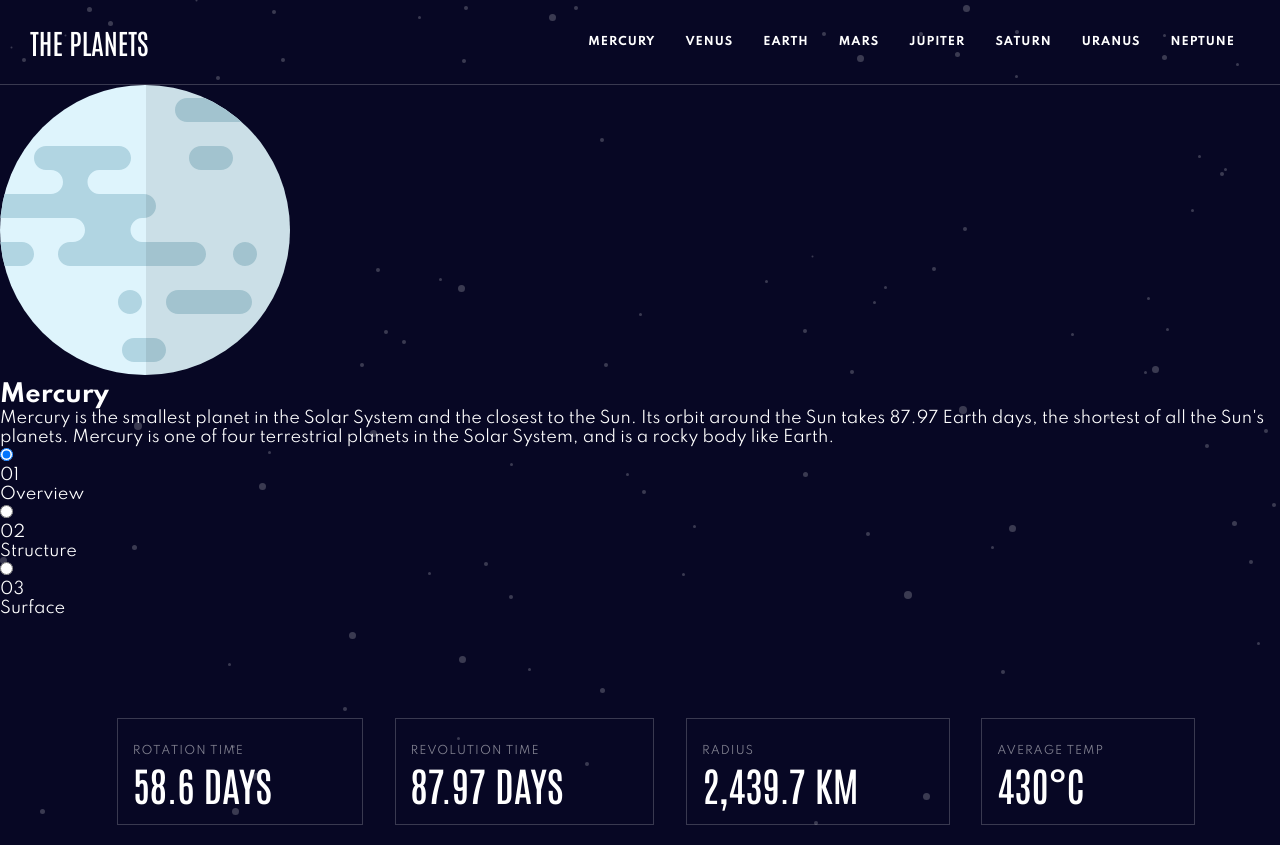
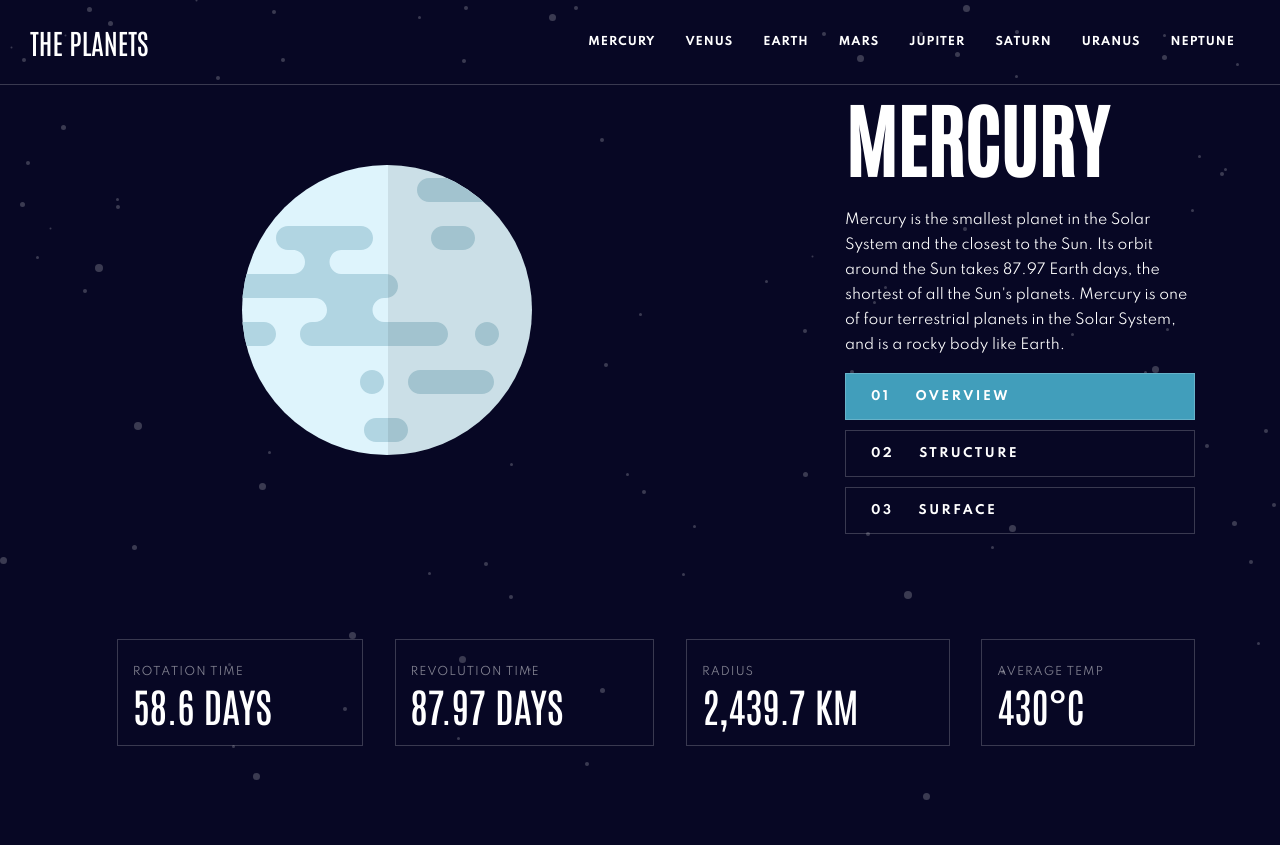
Before and after one commit to itsagift/planetsite, a React app: page / in a window 1280 px wide. After the commit the page ends 800 px from the top, so only its background shows below. Built offline with nearby package versions, Linux system fonts and the light colour scheme.

Commit message:
WIP Tablet

```diff
--- a/src/components/Planet.js
+++ b/src/components/Planet.js
@@ -30,8 +30,10 @@ export default function Planet({planet}){
                 <MainImage detail={detail} planet={planet}/>
             </div>
             <div className="main__details">
+                <div className="details__text">
                 <h2 className="detail__title">{planet.name}</h2>
                 <div className="detail__desc">{planet[detail].content}</div>
+                </div>
                 <div className="details__input">
 
                     <input className="detail__input" type="radio" id="overview"
--- a/src/css/style.css
+++ b/src/css/style.css
@@ -12,10 +12,7 @@ body{
 header{
     display: flex;
     align-items: center;
-    justify-content: space-between;
-    height:85px;
-    padding: 0 30px;
-    border-bottom:1px solid rgba(255, 255, 255, 0.2)
+    border-bottom:1px solid rgba(255, 255, 255, 0.2);
 }
 .header__title{
     font-family: 'Antonio';
@@ -25,7 +22,6 @@ header{
     line-height: 100%;
 }
 .header__links{
-    margin-left: auto;
     list-style: none;
     display: flex;
     font-size: 11px;
@@ -37,38 +33,18 @@ header{
 .header__link{
     margin: 0 15px;
 }
+
 .header__link:hover{
     cursor: pointer;
 }
-@media screen and (min-device-width: 1200px) and (max-device-width: 1600px) {
 .main{
-        padding: 0 85px;
-        display:flex;
-        flex-direction: row;
-        justify-content: space-between;
-    }
-.main__image{
-    margin: auto;
+    padding: 0 85px;
+    display:flex;
 }
 .main__details{
-    margin-left: auto;
     display: flex;
-    flex-direction: column;
-    width: 30%;
-    min-width: 350px;
-}
-.detail__title{
-    font-size: 80px;
-    font-family: 'Antonio';
-    text-transform: uppercase;
-}
-.detail__desc{
-    font-size: 14px;
-    line-height: 25px;
-    margin-top: 20px;
 }
 .details__input{
-    margin-top:10px;
     display: flex;
     flex-direction: column;
 }
@@ -92,6 +68,43 @@ header{
     text-transform: uppercase;
     letter-spacing: 2.5px;
 }
+
+@media screen and (min-width: 1200px) {
+    header{
+        flex-direction: row;
+        padding: 0 30px;
+        justify-content: space-between;
+        height:85px;
+    }
+    .header__links{
+        margin-left: auto;
+    }
+    .main{
+        flex-direction: row;
+        justify-content: space-between;
+    }
+    .main__image{
+        margin: auto;
+    }
+    .main__details{
+    margin-left: auto;
+    flex-direction: column;
+    width: 30%;
+    min-width: 350px;
+    }
+    .detail__title{
+    font-size: 80px;
+    font-family: 'Antonio';
+    text-transform: uppercase;
+}
+    .detail__desc{
+    font-size: 14px;
+    line-height: 25px;
+    margin-top: 20px;
+    }
+    .details__input{
+        margin-top:10px;
+    }
 .label__no{
     margin-right: 25px;
 }
@@ -106,6 +119,31 @@ header{
     width: 160px;
 }
 
+}
+
+@media screen and (min-width: 700px) and (max-width: 1200px) {
+    header {
+        flex-direction: column;
+        padding: 40px;
+    }
+    .header__links{
+        margin-top: 40px;
+    }
+    .main{
+        justify-content: center;
+        flex-direction: column;
+    }
+    .main__image{
+        margin: 100px auto;
+    }
+    .main__details{
+        flex-direction: row;
+        justify-content: space-evenly;
+    }
+
+    .details__text{
+        width:40%;
+    }
 }
 footer{
     padding: 0 85px;
```
